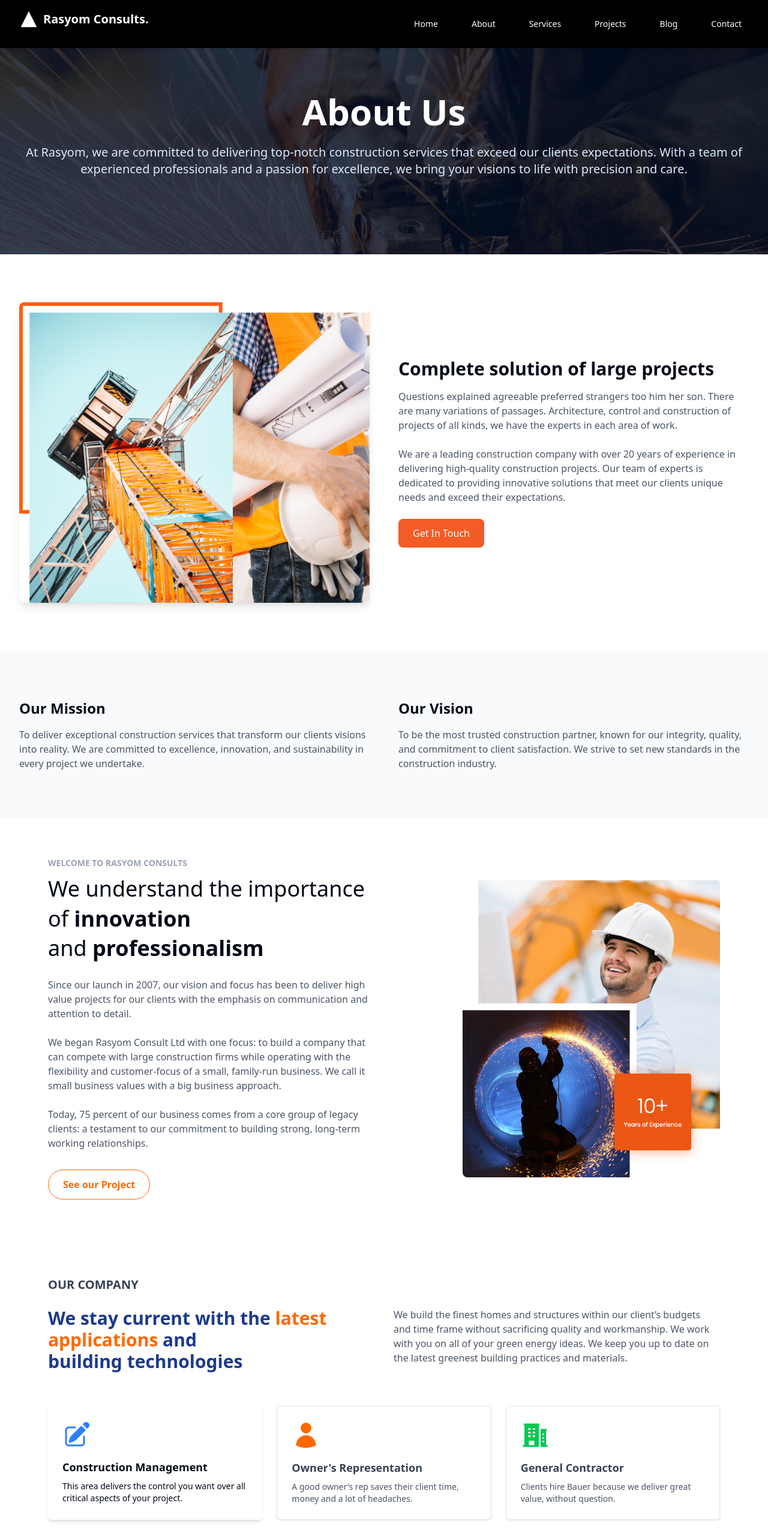
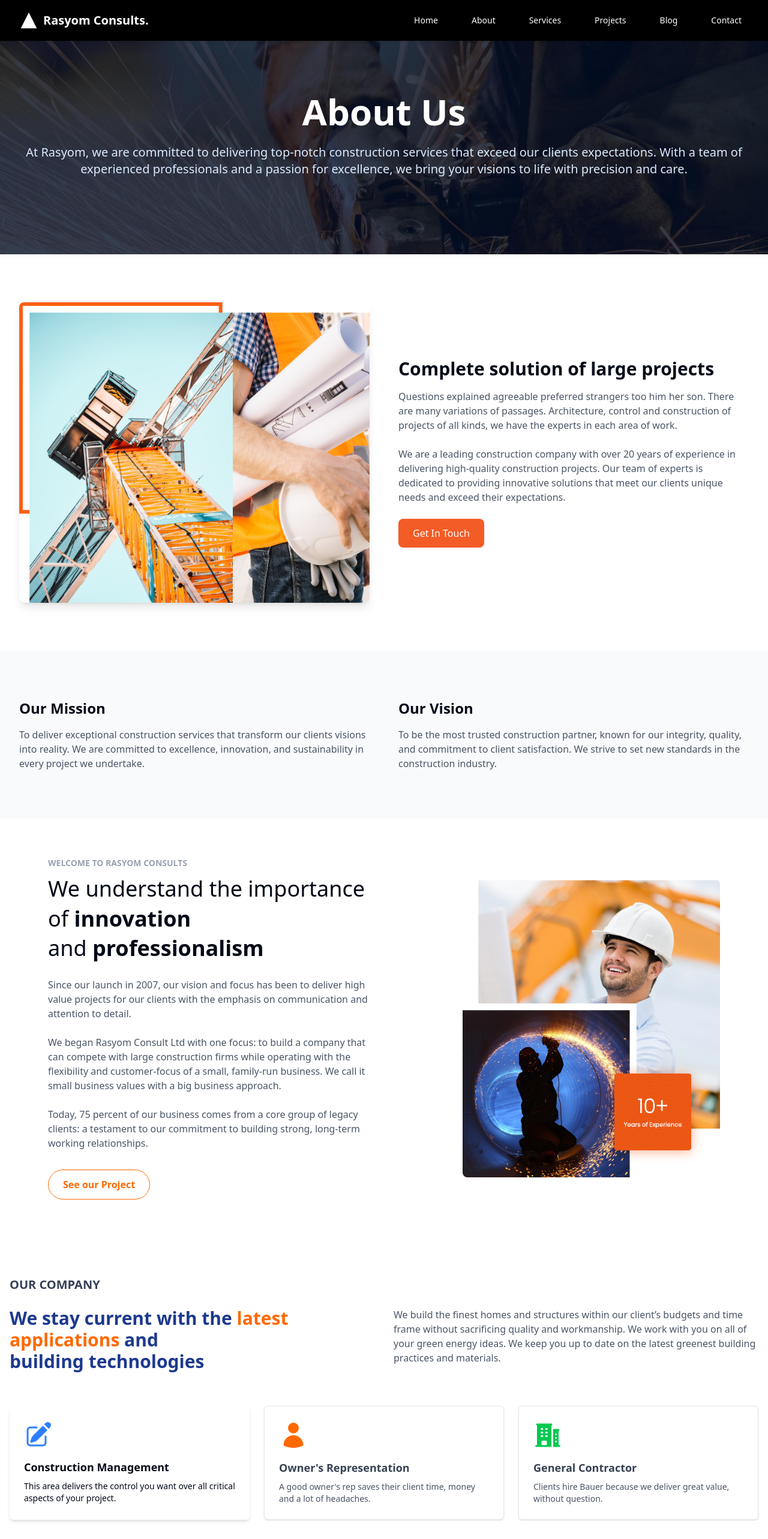
Before and after one commit to oladhimeji1/rasyom-website, a Next.js app: page /about in a window 1280 px wide. Shown: the top 2566 px of the page at 60% size. Built offline with nearby package versions, Linux system fonts and the light colour scheme.

Commit message:
Fixed alignment on Header

```diff
--- a/src/components/Header.tsx
+++ b/src/components/Header.tsx
@@ -21,7 +21,7 @@ export default function Header() {
     <header className="bg-black shadow-sm fixed w-full left-0 z-50 top-0">
       <div className="max-w-7xl mx-auto px-4 sm:px-6 lg:px-8">
         <div className="flex justify-between items-center py-4">
-          <div className="flex items-center mb-4">
+          <div className="flex items-center">
             <svg
               xmlns="http://www.w3.org/2000/svg"
               viewBox="0 0 24 24"
--- a/src/components/OurCompany.tsx
+++ b/src/components/OurCompany.tsx
@@ -6,7 +6,7 @@ import {
 
 const OurCompanySection = () => {
   return (
-    <div className="py-16 px-16 bg-white">
+    <div className="py-16 bg-white">
       <div className="container mx-auto px-4">
         <h2 className="text-xl text-gray-700 font-semibold uppercase mb-6">
           OUR COMPANY
```
